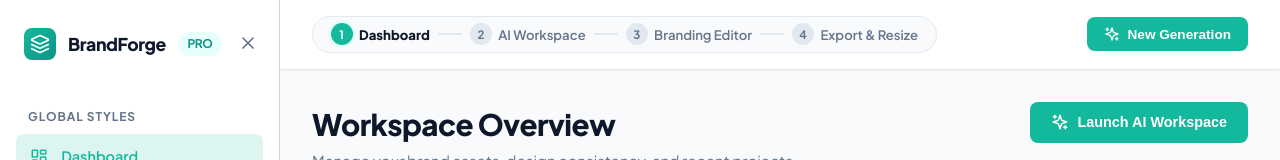
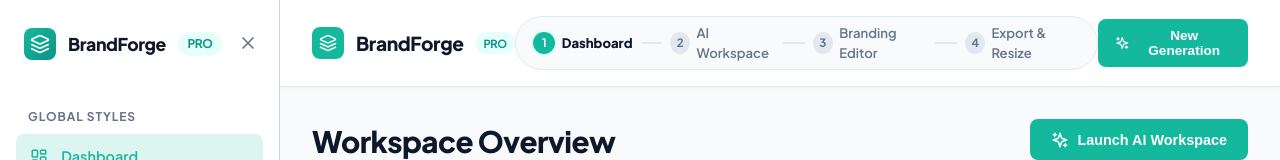
Before and after one commit to MohamedIlzam/BrandForge-app, a React (Vite) app: page / in a window 1280 px wide. Shown: the top 160 px of the page. Built offline with nearby package versions, Linux system fonts and the light colour scheme.

Commit message:
feat: re-add BrandForge logo and title to static top header

```diff
--- a/src/components/Header.tsx
+++ b/src/components/Header.tsx
@@ -25,6 +25,23 @@
 
     return (
         <header className="header-nav">
+            {/* Brand Logo & Name */}
+            <div className="brand-logo" style={{ cursor: 'pointer' }} onClick={() => setActiveView('dashboard')}>
+                <div style={{
+                    width: 32,
+                    height: 32,
+                    borderRadius: 8,
+                    background: 'var(--primary)',
+                    display: 'flex',
+                    alignItems: 'center',
+                    justifyContent: 'center',
+                    color: '#ffffff'
+                }}>
+                    <Layers size={18} />
+                </div>
+                <span style={{ fontWeight: 800, fontSize: '1.2rem', letterSpacing: '-0.02em', color: 'var(--text-main)' }}>BrandForge</span>
+                <span className="brand-badge" style={{ fontSize: '0.7rem', padding: '0.15rem 0.5rem' }}>PRO</span>
+            </div>
 
             {/* Non-clickable Horizontal Workflow Stepper */}
             <div className="workflow-stepper">
```
